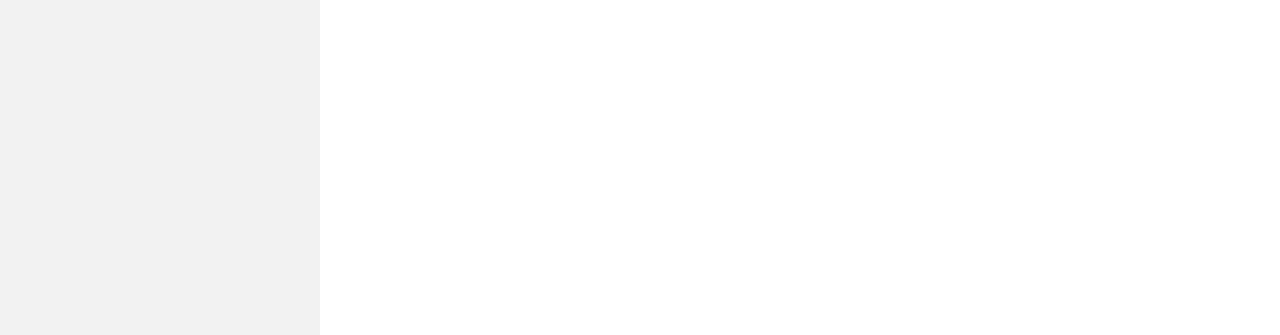
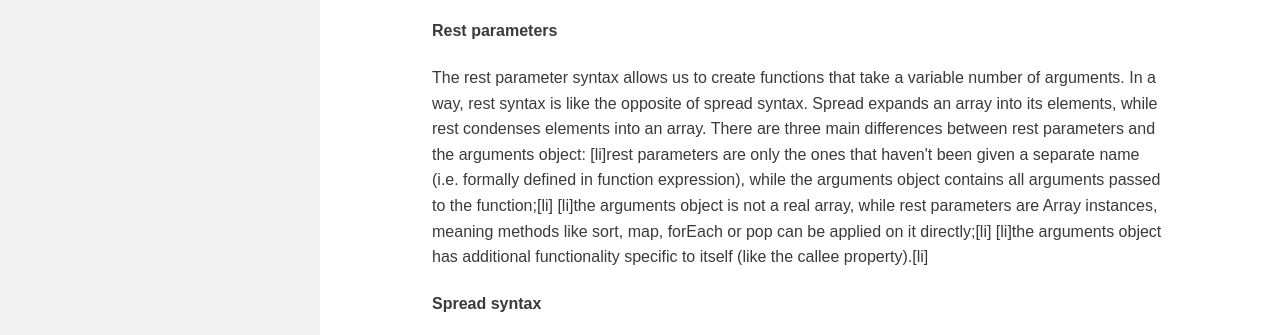
Before and after one commit to eunicode/tech-doc, a website: page src/index.html in a window 1280 px wide. Shown: the part 403-738 px from the top of the page. Drawn offline with Linux system fonts and the light colour scheme.

Commit message:
Method #2: Use JS code in another file by adding script tag in HTML

```diff
--- a/src/index.html
+++ b/src/index.html
@@ -48,6 +48,7 @@
         <div><a href="">Source code <img src="assets/mark-github.svg" alt="GitHub Logo"></a></div>
     </footer>
 
+    <script src="data/data.js"></script>
     <script src="js/main.js"></script>
     <!-- <script src="https://cdn.freecodecamp.org/testable-projects-fcc/v1/bundle.js"></script> -->
 </body>
--- a/src/js/main.js
+++ b/src/js/main.js
@@ -1,35 +1,18 @@
-// Try to get JavaScript from JavaScript file with AJAX
-// Lesson: The types of data you can retrieve with XHR are: HTML document, XML XMLDocument, JSON, text in a DOMString object, JS ArrayBuffer (contains binary data), and Blob (object containing binary data).
-
-let dataA;
+// SCRIPT TAG METHOD
+// Use JS code in another file by adding script tag in HTML in the correct order
+// <script src="data/data.js"></script>
 
 const DOMNode = document.querySelector('#main-doc');
 
-const request = new XMLHttpRequest;
+console.log({ data });
 
-request.open('GET', '../data/data.js');
-
-request.onreadystatechange = () => {
-    if (request.status === 200 && request.readyState === 4) {
-        console.log('ajax is working');
-        console.log({ request })
-        // console.log( request.responseText ); // DOMstring
-        // console.log( request.responseType ); // "" or text in a DOMstring object
-
-        // Test appending nodes to the DOM
-        // const blah = "blah"
-        // const blahItem = document.createElement('div');
-        // blahItem.className = 'main-section';
-        // blahItem.innerHTML = `<h4>${blah}</h4>
-        // <p>${blah}</p>`;
-        // DOMNode.appendChild(blahItem);
-
-        // Test parsing a DOMstring
-        dataA = JSON.parse(request.responseText); // Can't do this bc the DOMstring is not a JSON object
-    }
-}
-
-request.send();
+data.map(x => {
+    const listItem = document.createElement('div');
+    listItem.className = 'main-section';
+    listItem.innerHTML = `<h4>${x.title}</h4>
+    <p>${x.info}</p>`;
+    DOMNode.appendChild(listItem);
+});
 
 // AJAX + JSON METHOD
 // Store data in JS object so I can use template literals. The pro using of template literals is that any newline characters inserted in the source are part of the template literal. In other words, it's easier to write multi-line strings.
```
